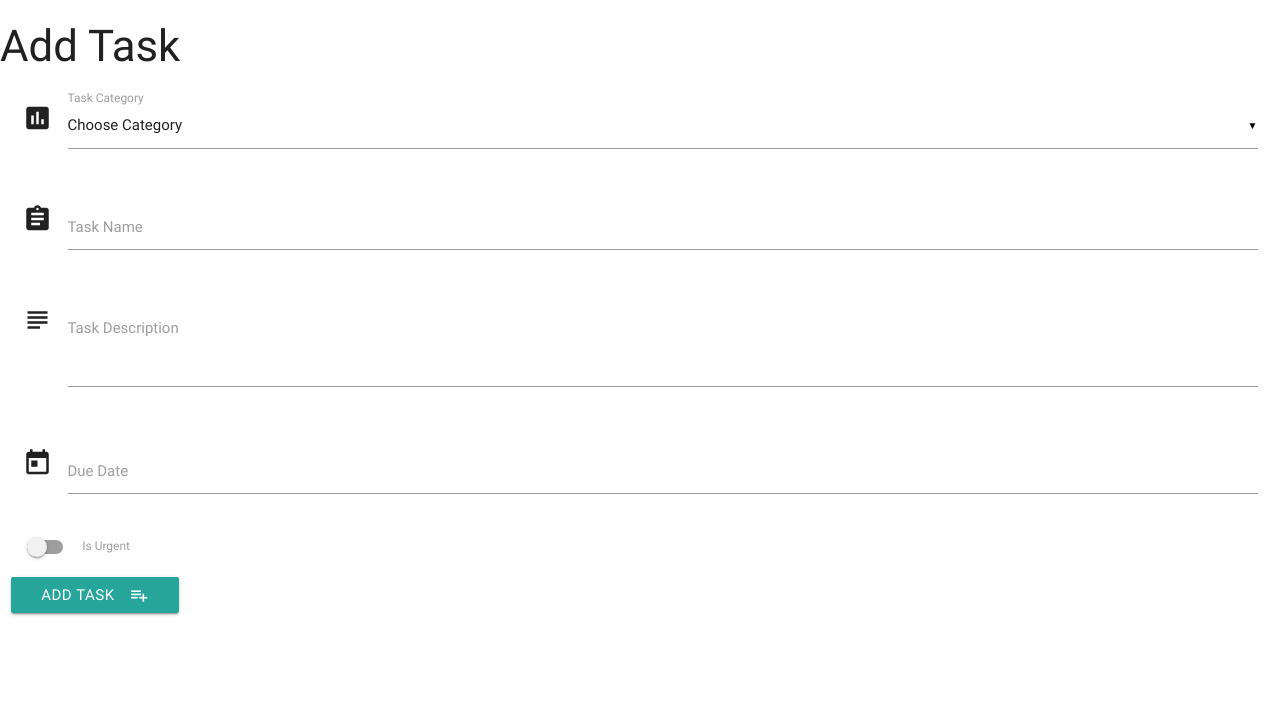
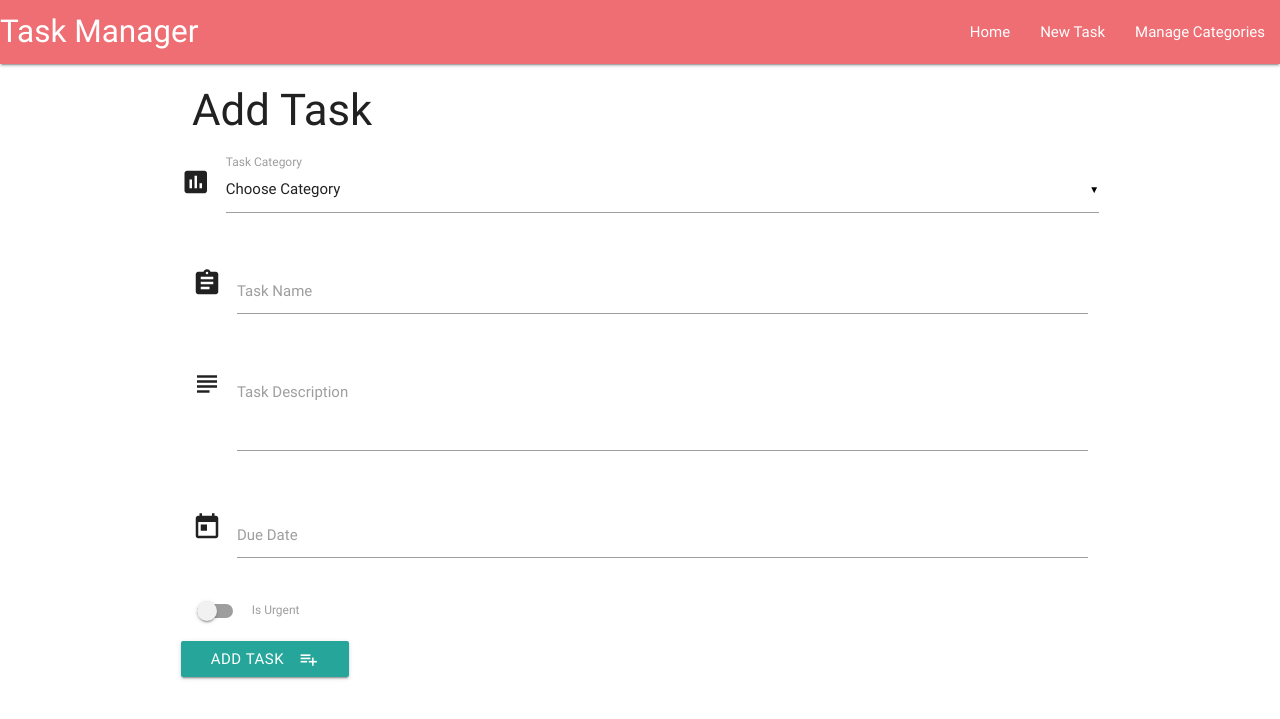
Before and after one commit to digitalis75/Task_manager, a Flask app: page /add_task in a window 1280 px wide. Shown: the top 719 px of the page. Run offline with Flask 2, Linux system fonts and the light colour scheme; data that the repository does not hold is empty; some libraries are stand-ins or nearby versions.

Commit message:
Add navbar, correction of order in app.py

```diff
--- a/app.py
+++ b/app.py
@@ -12,16 +12,16 @@ mongo = PyMongo(app)
 
 
 @app.route('/')
+@app.route('/get_tasks')
+def get_tasks():
+    return render_template("tasks.html",
+                           tasks=mongo.db.tasks.find())
+
+
 @app.route('/get_categories')
 def get_categories():
     return render_template('categories.html',
                            categories=mongo.db.categories.find())
-
-
-@app.route('/get_tasks')
-def get_tasks():
-    return render_template("tasks.html",
-                           tasks=mongo.db.tasks.find())
 
 
 @app.route('/add_task')
@@ -102,4 +102,4 @@ def add_category():
 if __name__ == "__main__":
     app.run(host=os.environ.get("IP"),
             port=int(os.environ.get("PORT")),
-            debug=True)
+            debug=False)
--- a/templates/base.html
+++ b/templates/base.html
@@ -6,10 +6,27 @@
         <link rel = "stylesheet" href="{{ url_for('static', filename='css/style.css')}}" type = "text/css">
     </head>
     <body>
-
-        {% block content %}
-        {% endblock %}
-
+        <header>
+        <nav>
+            <div class="nav-wrapper">
+                <a href="{{url_for('get_tasks')}}" class="brand-logo">Task Manager</a>
+                <a href="#" data-activates="mobile-demo" class="button-collapse"><i class="material-icons">menu</i></a>
+                <ul id="nav-mobile" class="right hide-on-med-and-down">
+                    <li><a href="{{url_for('get_tasks')}}">Home</a></li>
+                    <li><a href="{{url_for('add_task')}}">New Task</a></li>
+                    <li><a href="{{url_for('get_categories')}}">Manage Categories</a></li>
+                </ul>
+                <ul class="side-nav" id="mobile-demo">
+                    <li><a href="{{url_for('get_tasks')}}">Home</a></li>
+                    <li><a href="{{url_for('add_task')}}">New Task</a></li>
+                    <li><a href="{{url_for('get_categories')}}">Manage Categories</a></li>
+                </ul>
+            </div>
+        </nav>
+    </header>
+   <div class="container">
+        {% block content %} {% endblock %}
+    </div>
     <script src="https://cdnjs.cloudflare.com/ajax/libs/jquery/3.4.1/jquery.min.js" integrity="sha256-CSXorXvZcTkaix6Yvo6HppcZGetbYMGWSFlBw8HfCJo=" crossorigin="anonymous"></script>
     <script src="https://cdnjs.cloudflare.com/ajax/libs/materialize/0.100.2/js/materialize.min.js"></script>
 
```
